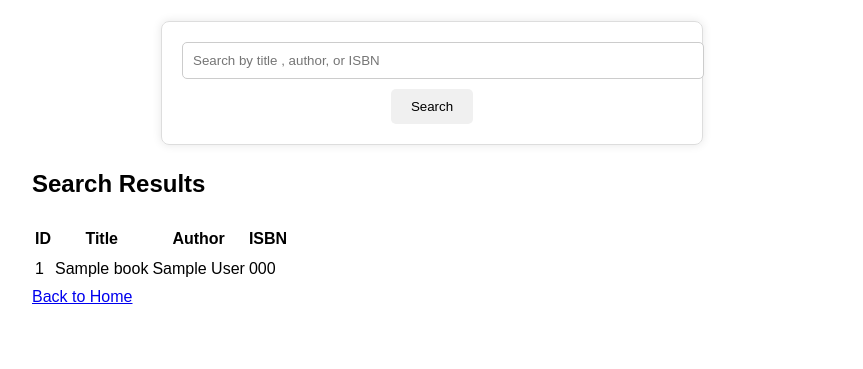
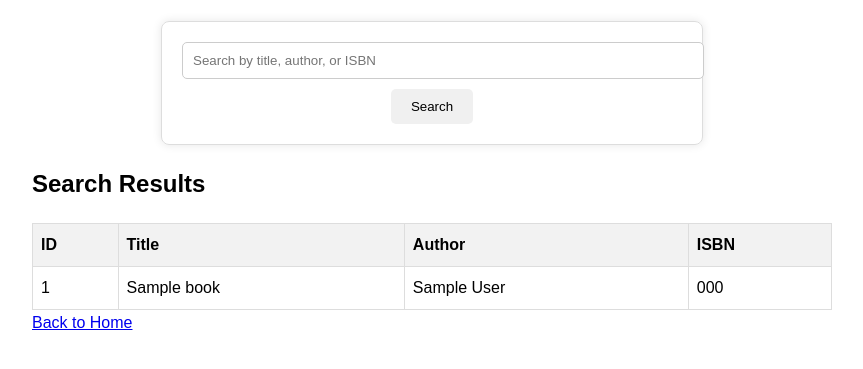
Before and after one commit to Adi5423/Local-Management-System, a Flask app: template templates/search_books.html in a window 1280 px wide. Shown: the part 93-462 px from the top of the page, without its empty margins (208-1071 px from the left). Run offline with Flask 3, Linux system fonts and the light colour scheme; the template is opened without the code that fills it: most values are stand-ins (such as "Sample title", 1, 10 or a date in 2020).

Commit message:
Added Books Search

```diff
--- a/app.py
+++ b/app.py
@@ -37,5 +37,18 @@ def add_member():
 def list_members():
     return render_template('list_members.html', members=members)
 
+@app.route('/books/search', methods=['GET', 'POST'])
+def search_books():
+    if request.method == 'POST':
+        query = request.form['query']
+        filtered_books = [
+            book for book in books
+            if (query.lower() in book['title'].lower() or
+                query.lower() in book['author'].lower() or
+                query.lower() in book.get('isbn', '').lower())
+        ]
+        return render_template('search_books.html', results=filtered_books)
+    return render_template('search_books.html', results=None)
+
 if __name__ == '__main__':
     app.run(debug=True)
--- a/templates/search_books.html
+++ b/templates/search_books.html
@@ -39,6 +39,19 @@
         .btn:hover {
             background-color: #e0e0e0;
         }
+        table {
+            width: 100%;
+            border-collapse: collapse;
+            margin-top: 20px;
+        }
+        th, td {
+            border: 1px solid #ddd;
+            padding: 8px;
+            text-align: left;
+        }
+        th {
+            background-color: #f2f2f2;
+        }
     </style>
 </head>
 <body>
@@ -48,7 +61,7 @@
     <main>
         <div class="search-container">
             <form method="POST" aria-label="Search for books">
-                <input type="text" name="query" placeholder="Search by title , author, or ISBN" required>
+                <input type="text" name="query" placeholder="Search by title, author, or ISBN" required>
                 <button class="btn" type="submit">Search</button>
             </form>
         </div>
@@ -77,6 +90,8 @@
                 </tbody>
             </table>
         </section>
+        {% else %}
+        <p>No results found.</p>
         {% endif %}
         <footer>
             <a href="/">Back to Home</a>
```
Also changed, not shown: routes.py (+13 -12 lines).
